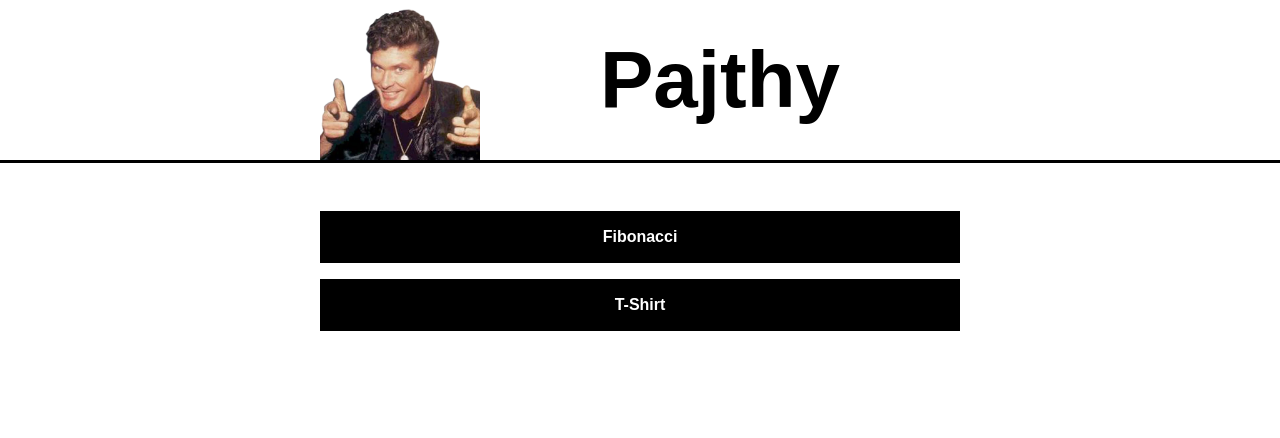
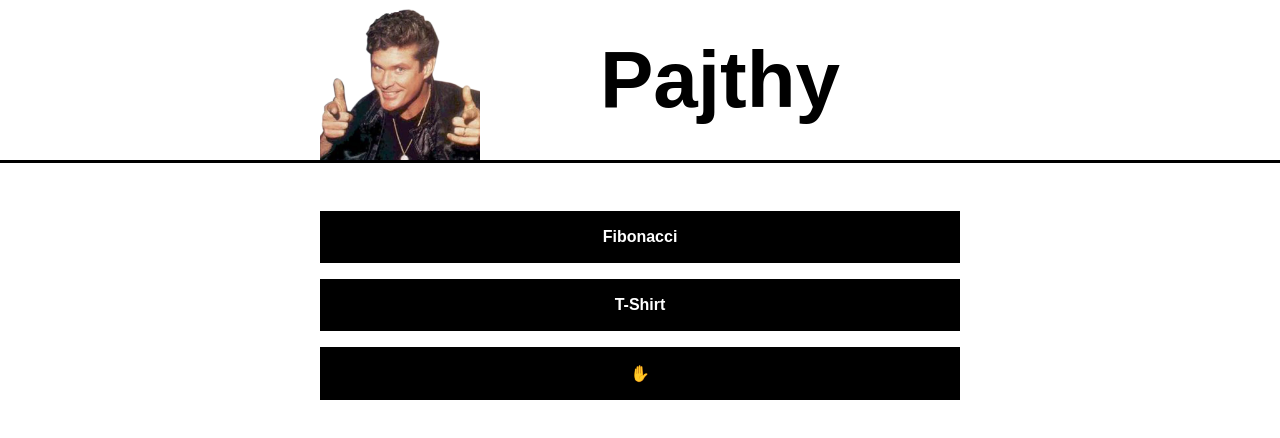
Before and after one commit to akarasz/pajthy, a React (Create React App) app: page / in a window 1280 px wide. Shown: the top 438 px of the page. Built offline with nearby package versions, Linux system fonts and the light colour scheme.

Commit message:
feat: control websocket handling

```diff
--- a/src/App.css
+++ b/src/App.css
@@ -167,8 +167,9 @@ header h1 a {
 }
 
 .content table.votes td {
-  padding: .4em;
+  padding: .4em 1.2em;
   border: 1px solid black;
+  height: 2em;
 }
 
 .content table.votes td:nth-child(2) {
--- a/src/App.jsx
+++ b/src/App.jsx
@@ -34,6 +34,7 @@ const Landing = () => (
   <div className="content">
     <NewSessionButton text="Fibonacci" choices={["1", "2", "3", "5", "8", "?"]} />
     <NewSessionButton text="T-Shirt" choices={["S", "M", "L", "?"]} />
+    <NewSessionButton text="✋" choices={["👍", "👌", "🤷", "👎", "🖕"]} />
   </div>)
 
 const NewSessionButton = ({ text, choices }) => {
@@ -49,9 +50,30 @@ const NewSessionButton = ({ text, choices }) => {
 const Control = () => {
   const [session, setSession] = useState(null)
   const { sessionId } = useParams()
+  const ws = useRef(null)
 
   useEffect(() => {
     api.getSession(sessionId, setSession)
+  }, [sessionId])
+
+  useEffect(() => { // handle websocket creation
+    ws.current = new WebSocket("wss://" + baseUrl + "/" + sessionId + "/control/ws")
+
+    return () => {
+      ws.current.close();
+    }
+  }, [sessionId])
+
+  useEffect(() => { // handle websocket onevent
+    if (!ws.current) {
+      return
+    }
+
+    ws.current.onmessage = (e) => {
+      const event = JSON.parse(e.data)
+      console.log(event.Kind, event.Data)
+      setSession(current => { return { ...current, ...event.Data } })
+    }
   }, [sessionId])
 
   if (!session) {
@@ -115,7 +137,7 @@ const Result = ({ participants, votes }) => {
 
 const ResultRow = ({ name, vote }) => (
     <tr>
-      <td>{name} <KickButton /></td>
+      <td>{name} <KickButton name={name} /></td>
       <td>{vote}</td>
     </tr>)
 
@@ -184,8 +206,6 @@ const Vote = ({ name }) => {
       return
     }
 
-    console.log("settign up onmessage")
-
     ws.current.onmessage = (e) => {
       const event = JSON.parse(e.data)
       if (event.Kind === "enabled") {
```
